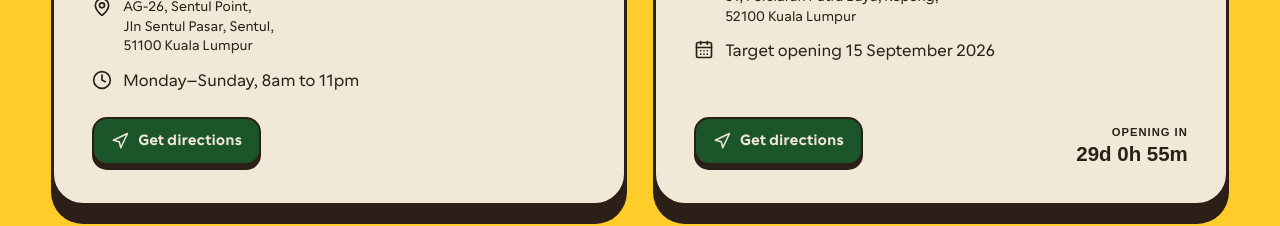
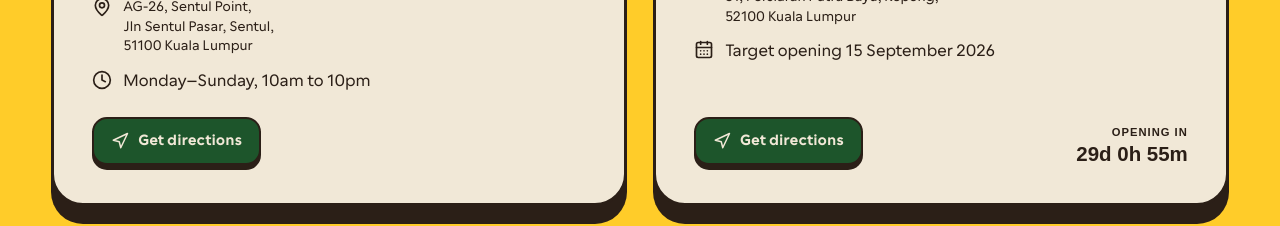
Before and after one commit to heyhizlan/joy-dim-sum-website, a React (Vite) app: page / in a window 1280 px wide. Shown: the part 1394-1620 px from the top of the page. Built offline with nearby package versions, Linux system fonts and the light colour scheme; a web font is replaced by a local one.

Commit message:
Update operating hours for MaintenancePage

```diff
--- a/src/MaintenancePage.tsx
+++ b/src/MaintenancePage.tsx
@@ -23,7 +23,7 @@ const outlets = [
     ],
     description: 'Dim sum, pau and casual dining at Sentul Point in Kuala Lumpur.',
     formerName: 'Formerly known as Dim Sum House.',
-    hours: 'Monday–Sunday, 8am to 11pm',
+    hours: 'Monday–Sunday, 10am to 10pm',
     mapsLink:
       'https://www.google.com/maps/place/Dim+Sum+House+@+Sentul+Point/@3.2019041,101.6893619,17z/data=!3m1!4b1!4m6!3m5!1s0x31cc47ea6c13790f:0x7bcae75188d28cc7!8m2!3d3.2019041!4d101.6893619!16s%2Fg%2F11z2hxfpsd',
   },
```
